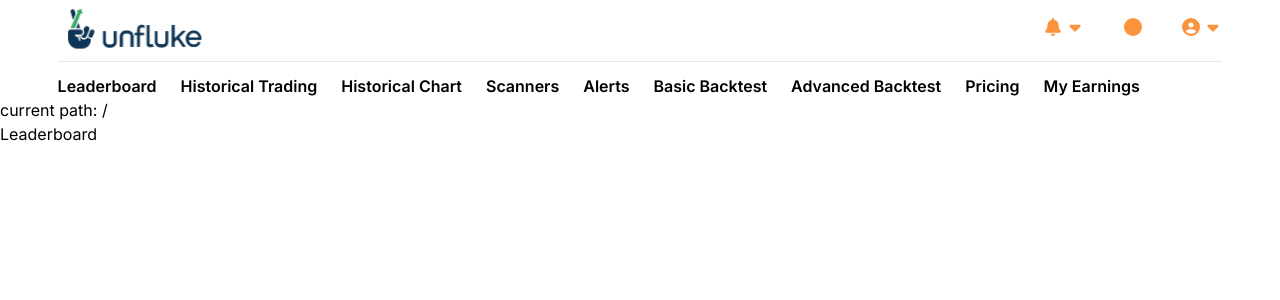
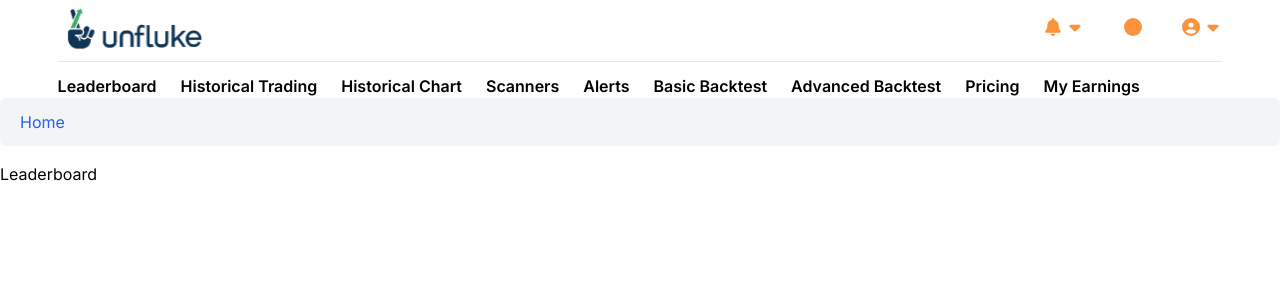
Before and after one commit to blu3IceCube/unfluke-project, a Next.js app: page / in a window 1280 px wide. Shown: the top 300 px of the page. Built offline with nearby package versions, Linux system fonts and the light colour scheme.

Commit message:
creating breadcrumbs

```diff
--- a/app/components/Breadcrumbs.tsx
+++ b/app/components/Breadcrumbs.tsx
@@ -1,11 +1,41 @@
 "use client";
 
+import Link from "next/link";
 import { usePathname } from "next/navigation";
-import React from "react";
+import React, { useState } from "react";
 
 const Breadcrumbs = () => {
   const pathname = usePathname();
-  return <div>current path: {pathname}</div>;
+  const pathnames = pathname.split("/").filter((x) => x);
+  return (
+    <nav className="bg-gray-100 py-3 px-5 rounded-md w-full mb-4">
+      <ol className="list-reset flex text-grey-dark">
+        <li>
+          <Link href="/">
+            <a className="text-blue-600 hover:text-blue-700">Home</a>
+          </Link>
+        </li>
+        {pathnames.map((value, index) => {
+          const to = `/${pathnames.slice(0, index + 1).join("/")}`;
+          const isLast = index === pathnames.length - 1;
+
+          return isLast ? (
+            <li key={to} className="text-gray-500">
+              <span className="mx-2">/</span>
+              {value}
+            </li>
+          ) : (
+            <li key={to}>
+              <span className="mx-2">/</span>
+              <Link href={to}>
+                <a className="text-blue-600 hover:text-blue-700">{value}</a>
+              </Link>
+            </li>
+          );
+        })}
+      </ol>
+    </nav>
+  );
 };
 
 export default Breadcrumbs;
```
